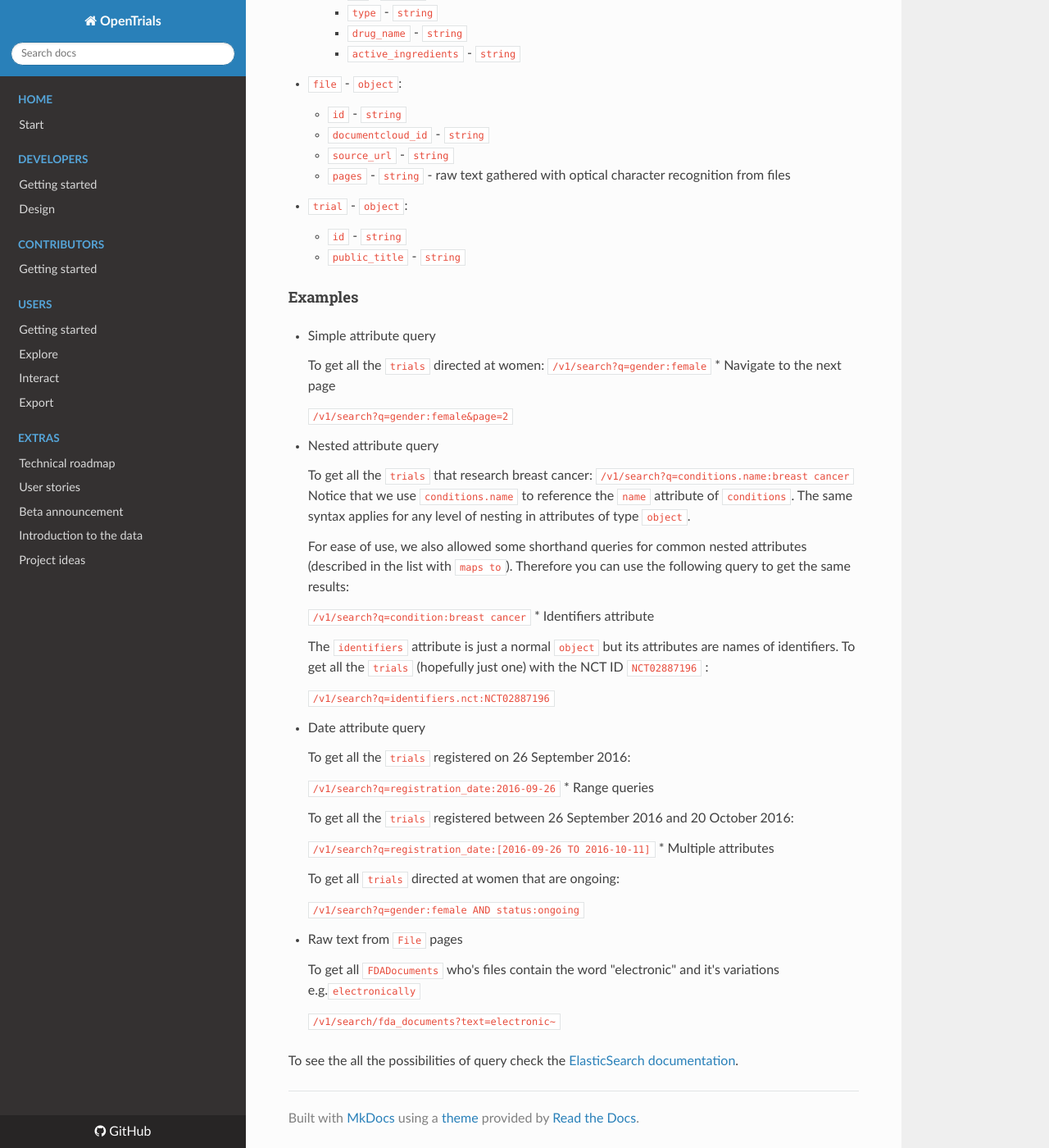
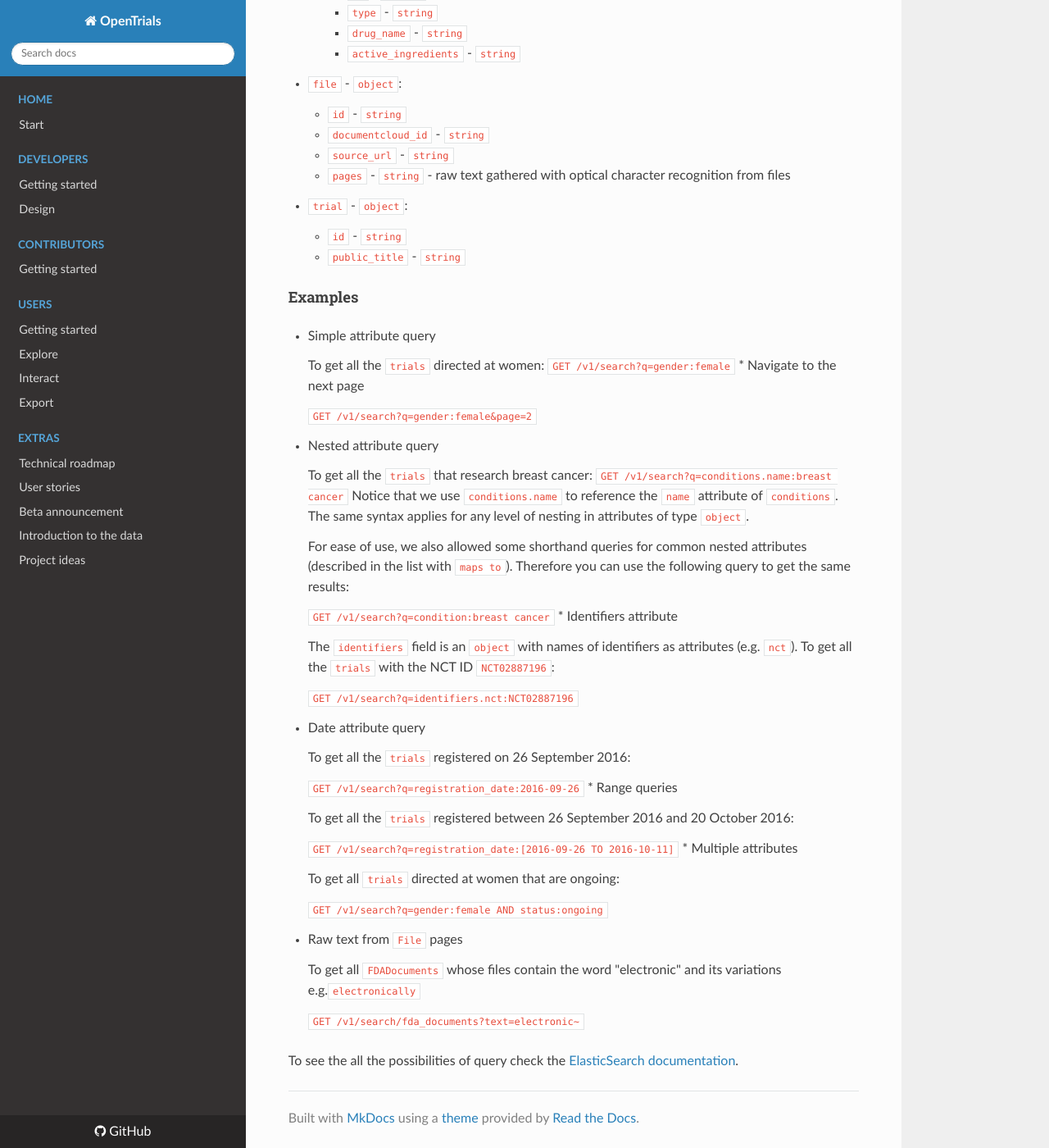
Before and after one commit to opentrials/docs, an MkDocs documentation site: the page built from docs/developers/api.md, in a window 1280 px wide and 1400 px high, scrolled down 3223 px. Shown: the whole window at 82% size. Built offline with MkDocs 1.6.1, drawn with Linux system fonts in a browser that asks for light colours; nearby versions of some CDN libraries; old or Windows-style settings are respelled for this version of MkDocs; some of the changed text lies outside the part shown.

Commit message:
Changes requested by review of developer docs

````diff
--- a/docs/developers/api.md
+++ b/docs/developers/api.md
@@ -152,19 +152,19 @@ Here is a list of the attributes included in the `FDADocuments` index:
 
     To get all the `trials` directed at women:
     ```
-    /v1/search?q=gender:female
+    GET /v1/search?q=gender:female
     ```
 * Navigate to the next page
 
     ```
-    /v1/search?q=gender:female&page=2
+    GET /v1/search?q=gender:female&page=2
     ```
 
 * Nested attribute query
 
     To get all the `trials` that research breast cancer:
     ```
-    /v1/search?q=conditions.name:breast cancer
+    GET /v1/search?q=conditions.name:breast cancer
     ```
     Notice that we use `conditions.name` to reference the `name` attribute of `conditions`.
     The same syntax applies for any level of nesting in attributes of type `object`.
@@ -173,15 +173,15 @@ Here is a list of the attributes included in the `FDADocuments` index:
     Therefore you can use the following query to get the same results:
 
     ```
-    /v1/search?q=condition:breast cancer
+    GET /v1/search?q=condition:breast cancer
     ```
 * Identifiers attribute
 
-    The `identifiers` attribute is just a normal `object` but its attributes are names of identifiers.
-    To get all the `trials` (hopefully just one) with the NCT ID `NCT02887196` :
+    The `identifiers` field is an `object` with names of identifiers as attributes (e.g. `nct`).
+    To get all the `trials` with the NCT ID `NCT02887196`:
 
     ```
-    /v1/search?q=identifiers.nct:NCT02887196
+    GET /v1/search?q=identifiers.nct:NCT02887196
     ```
 
 * Date attribute query
@@ -189,30 +189,30 @@ Here is a list of the attributes included in the `FDADocuments` index:
     To get all the `trials` registered on 26 September 2016:
 
     ```
-    /v1/search?q=registration_date:2016-09-26
+    GET /v1/search?q=registration_date:2016-09-26
     ```
 * Range queries
 
     To get all the `trials` registered between 26 September 2016 and 20 October 2016:
 
     ```
-    /v1/search?q=registration_date:[2016-09-26 TO 2016-10-11]
+    GET /v1/search?q=registration_date:[2016-09-26 TO 2016-10-11]
     ```
 * Multiple attributes
 
     To get all `trials` directed at women that are ongoing:
 
     ```
-    /v1/search?q=gender:female AND status:ongoing
+    GET /v1/search?q=gender:female AND status:ongoing
     ```
 
 * Raw text from `File` pages
 
-    To get all `FDADocuments` who's files contain the word "electronic" and it's variations e.g.`electronically`
+    To get all `FDADocuments` whose files contain the word "electronic" and its variations e.g.`electronically`
 
     ```
-    /v1/search/fda_documents?text=electronic~
+    GET /v1/search/fda_documents?text=electronic~
     ```
 
 To see the all the possibilities of query check the
-[ElasticSearch documentation](https://www.elastic.co/guide/en/elasticsearch/reference/2.0/query-dsl-query-string-query.html).
+[ElasticSearch documentation](https://www.elastic.co/guide/en/elasticsearch/reference/2.3/query-dsl-query-string-query.html).
````
Also changed, not shown: other parts of docs/developers/api.md (+5 -5 lines), docs/developers/data-model.md (+3 -3 lines), docs/developers/index.md (+1 -1 lines).
